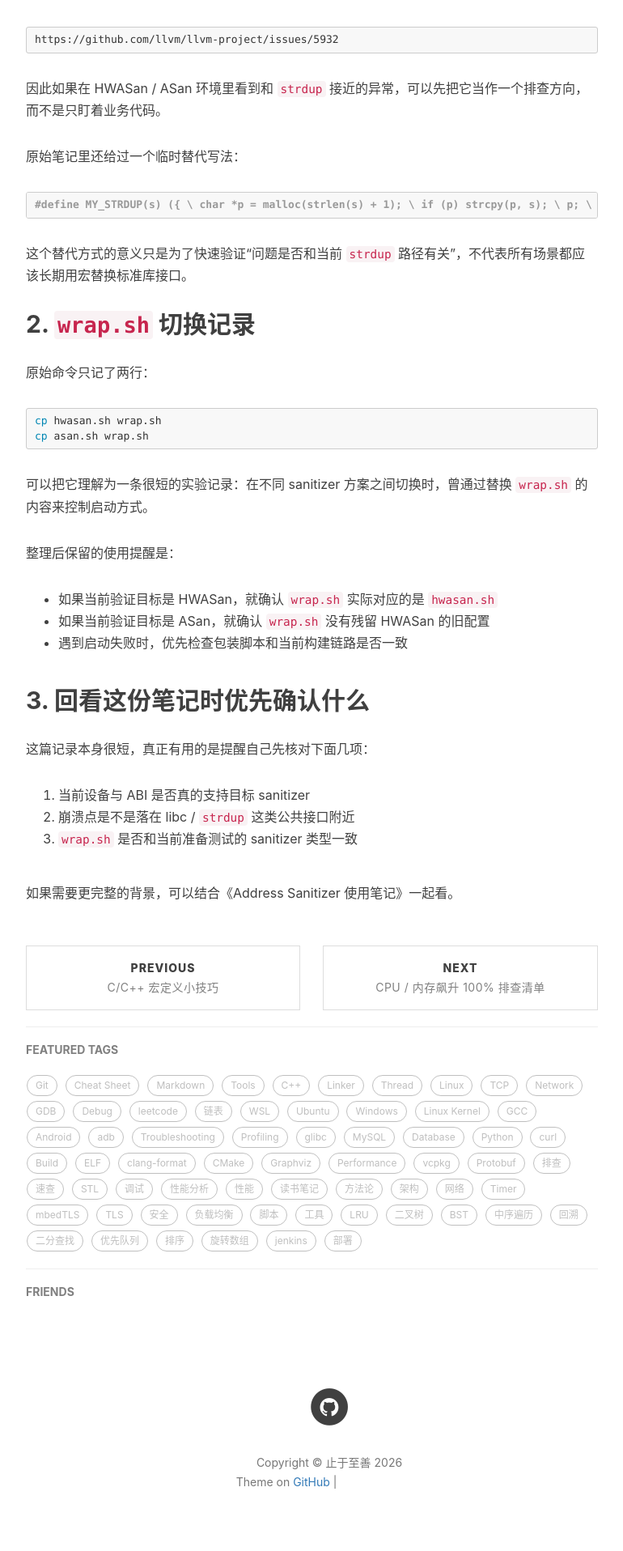
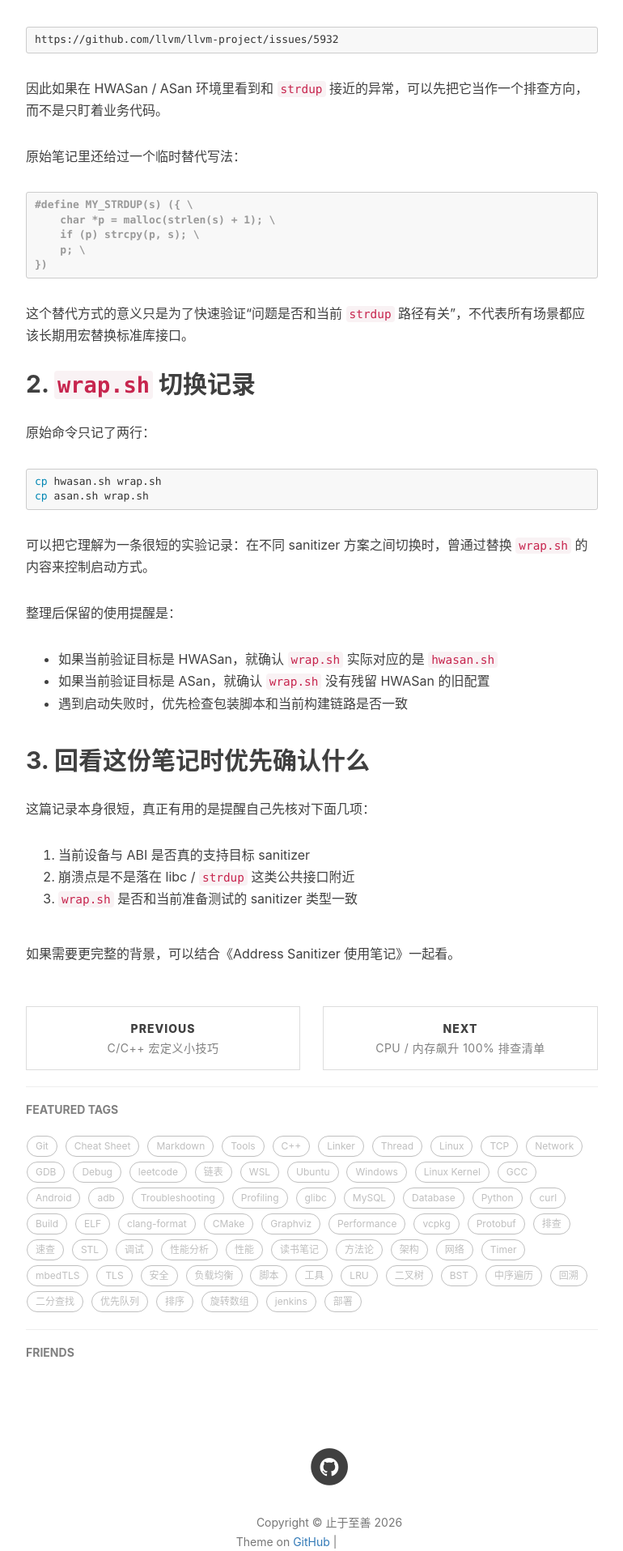
Before and after one commit to 20083017/20083017.github.io, a Jekyll site: the page built from _posts/debug/2026-04-24-hwaddress.md, in a window 1280 px wide. Shown: the part 584-2500 px from the top of the page at 81% size, without its empty margins (233-1003 px from the left). Built offline with Jekyll 4.4.1, drawn with Linux system fonts in a browser that asks for light colours; nearby versions of some CDN libraries; our own code applies the rules of GitHub Pages for plain Markdown files; comment, search, counter and statistics services are not loaded; grey boxes are pictures that could not be loaded.

Commit message:
Wrap long markdown code lines in post styles
Agent-Logs-Url: https://github.com/20083017/20083017.github.io/sessions/963230c9-d4bf-4c61-9e78-96592a265825

Co-authored-by: 20083017 <8308226+20083017@users.noreply.github.com>

```diff
--- a/css/hux-blog.css
+++ b/css/hux-blog.css
@@ -224,8 +224,9 @@ pre,
 pre code {
   display: block;
   width: auto;
-  white-space: pre;
-  word-wrap: normal;
+  white-space: pre-wrap;
+  word-wrap: break-word;
+  overflow-wrap: anywhere;
 }
 .postlist-container {
   margin-bottom: 15px;
--- a/css/syntax.css
+++ b/css/syntax.css
@@ -1,8 +1,8 @@
-/* to make lines scroll instead of wrap */
+/* wrap long lines in code blocks for easier reading */
 /* from http://stackoverflow.com/a/23393920 */
 
 .highlight pre code * {
-  white-space: nowrap;    // this sets all children inside to nowrap
+  white-space: inherit;   // allow highlighted spans to wrap with the parent
 }
 
 .highlight pre {
@@ -10,7 +10,9 @@
 }
 
 .highlight pre code {
-  white-space: pre;       // forces <code> to respect <pre> formatting
+  white-space: pre-wrap;  // preserve formatting while allowing wrap
+  word-wrap: break-word;
+  overflow-wrap: anywhere;
 }
 
 
--- a/less/hux-blog.less
+++ b/less/hux-blog.less
@@ -113,8 +113,9 @@ pre,.table-responsive{
 pre code{
 	display: block;
 	width: auto;
-	white-space: pre;	// save it but no-wrap;
-	word-wrap: normal;	// no-wrap
+	white-space: pre-wrap;	// keep formatting while allowing wrap
+	word-wrap: break-word;
+	overflow-wrap: anywhere;
 }
 
 // In the list of posts
```
Also changed, not shown: css/hux-blog.min.css.
